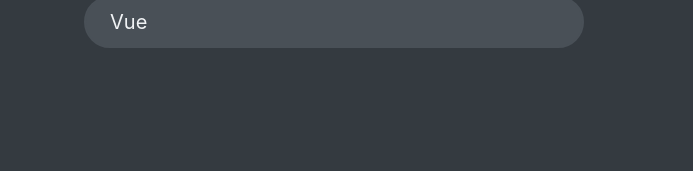
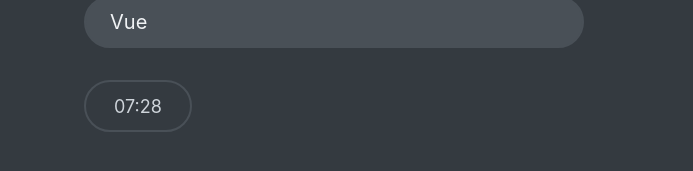
Before and after one commit to AliRezaHassanloo2731/React-Quiza, a React (Create React App) app: page / in a window 1280 px wide. Both pictures are taken after a click on the button "Let's start". Shown: the part 569-740 px from the top of the page, without its empty margins (306-999 px from the left). Built offline with nearby package versions, Linux system fonts and the light colour scheme; data requests are answered from the project's data file.

Commit message:
add timer

```diff
--- a/src/App.js
+++ b/src/App.js
@@ -11,6 +11,10 @@
 import NextButton from "./components/NextButton";
 import Progress from "./components/Progress";
 import FinishScreen from "./components/FinishScreen";
+import Footer from "./Footer";
+import Timer from "./components/Timer";
+
+const SECS_PER_QUESTION = 30;
 
 const initialState = {
   questions: [],
@@ -20,6 +24,7 @@
   answer: null,
   points: 0,
   highscore: 0,
+  secondRemaining: null,
 };
 
 function reducer(state, action) {
@@ -41,6 +46,9 @@
       return {
         ...state,
         status: "active",
+        secondRemaining:
+          state.questions.length *
+          SECS_PER_QUESTION,
       };
 
     case "newAnswer":
@@ -83,6 +91,18 @@
         highscore: 0,
       };
 
+    case "tick":
+      return {
+        ...state,
+        secondRemaining:
+          state.secondRemaining - 1,
+
+        status:
+          state.secondRemaining === 0
+            ? "finished"
+            : state.status,
+      };
+
     default:
       throw new Error(
         "Action is unknown"
@@ -102,6 +122,7 @@
     answer,
     points,
     highscore,
+    secondRemaining,
   } = state;
 
   const numQuestions = questions.length;
@@ -172,6 +193,14 @@
               dispatch={dispatch}
               answer={answer}
             />
+            <Footer>
+              <Timer
+                dispatch={dispatch}
+                secondRemaining={
+                  secondRemaining
+                }
+              />
+
               <NextButton
                 dispatch={dispatch}
                 answer={answer}
@@ -180,6 +209,7 @@
                   numQuestions
                 }
               />
+            </Footer>
           </>
         )}
         {status === "finished" && (
--- /dev/null
+++ b/src/Footer.jsx
@@ -0,0 +1,5 @@
+function Footer({ children }) {
+  return <footer>{children}</footer>;
+}
+
+export default Footer;
--- /dev/null
+++ b/src/components/Timer.jsx
@@ -0,0 +1,33 @@
+import { useEffect } from "react";
+
+function Timer({
+  dispatch,
+  secondRemaining,
+}) {
+  const min = Math.floor(
+    secondRemaining / 60
+  );
+  const sec = secondRemaining % 60;
+  useEffect(
+    function () {
+      const id = setInterval(() => {
+        dispatch({
+          type: "tick",
+        });
+      }, 1000);
+
+      return () => clearInterval(id);
+    },
+    [dispatch]
+  );
+
+  return (
+    <div className="timer">
+      {min < 10 && "0"}
+      {min}:{sec < 10 && "0"}
+      {sec}
+    </div>
+  );
+}
+
+export default Timer;
```
Lines whose indentation alone changed are shown as unchanged.
